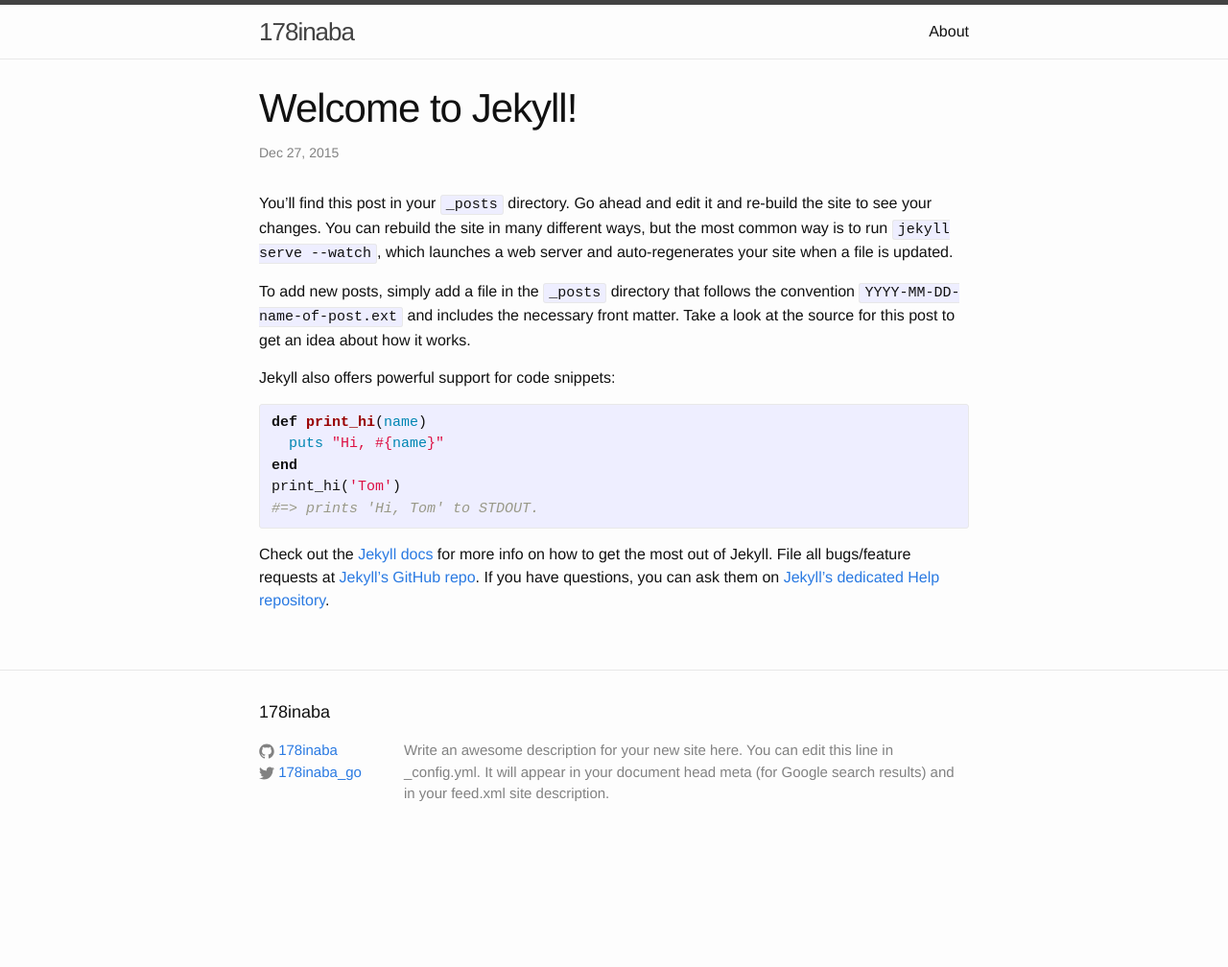
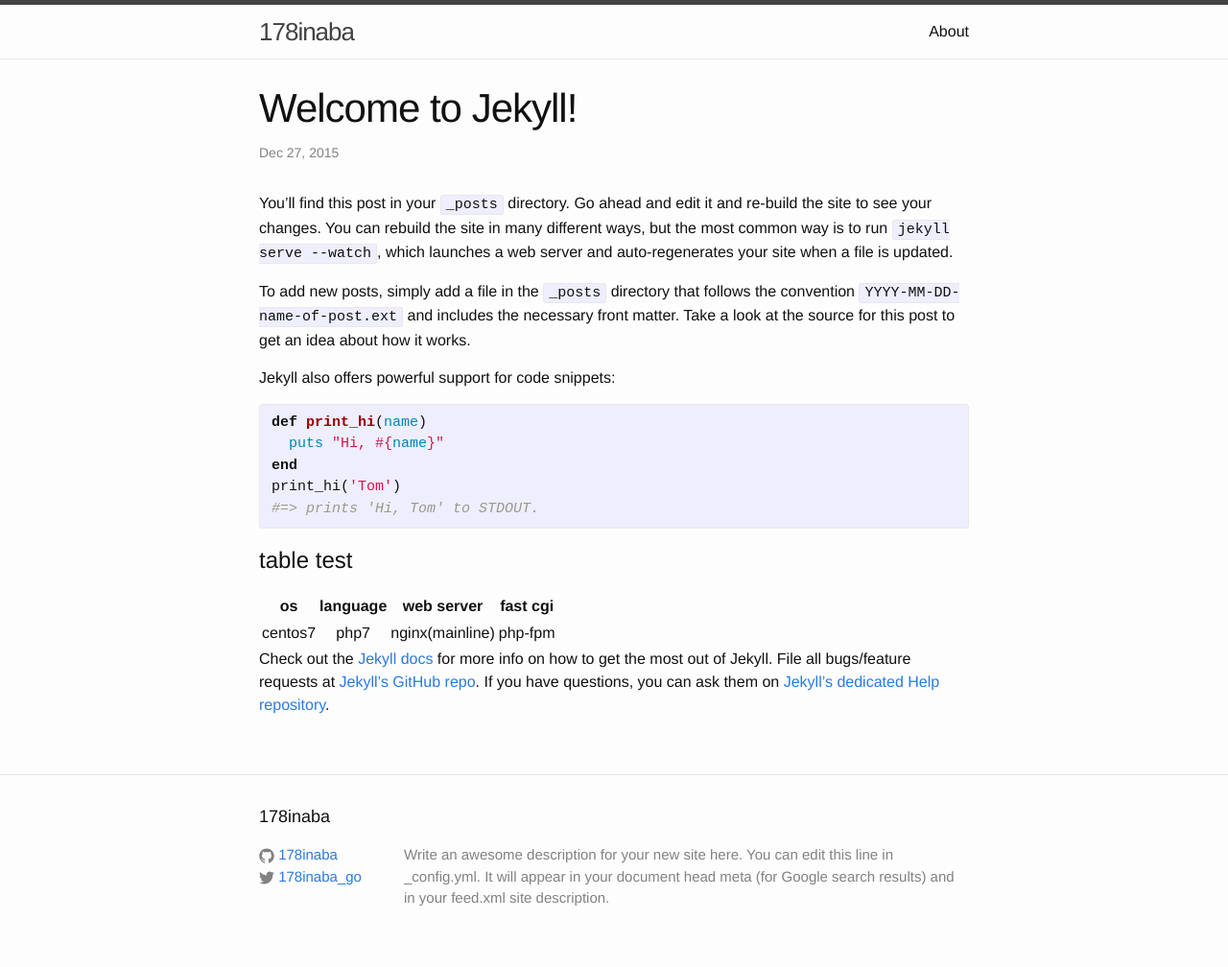
Before and after one commit to 178inaba/178inaba.github.io, a Jekyll site: the page built from _posts/2015-12-27-welcome-to-jekyll.markdown, in a window 1280 px wide. Shown: the whole page at 96% size. Built offline with Jekyll 4.4.1, drawn with Linux system fonts in a browser that asks for light colours; before the commit the page ends 900 px from its top, so only the background shows below that.

Commit message:
add table test

```diff
--- a/_posts/2015-12-27-welcome-to-jekyll.markdown
+++ b/_posts/2015-12-27-welcome-to-jekyll.markdown
@@ -18,6 +18,12 @@ print_hi('Tom')
 #=> prints 'Hi, Tom' to STDOUT.
 {% endhighlight %}
 
+# table test
+
+| os | language | web server | fast cgi |
+|:--:|:--:|:--:|:--:|
+| centos7 | php7 | nginx(mainline) | php-fpm |
+
 Check out the [Jekyll docs][jekyll] for more info on how to get the most out of Jekyll. File all bugs/feature requests at [Jekyll’s GitHub repo][jekyll-gh]. If you have questions, you can ask them on [Jekyll’s dedicated Help repository][jekyll-help].
 
 [jekyll]:      http://jekyllrb.com
```
